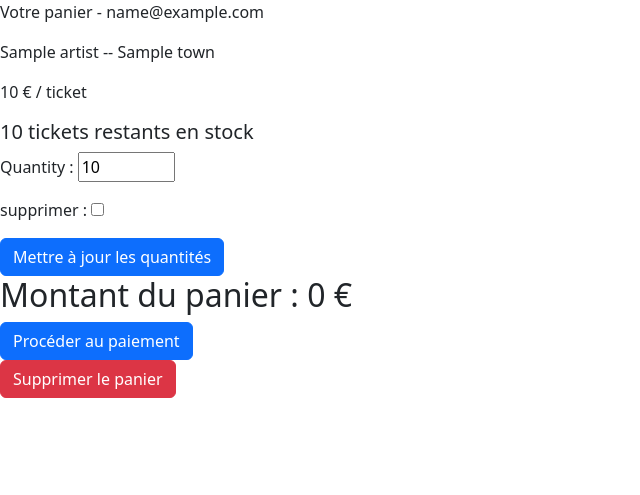
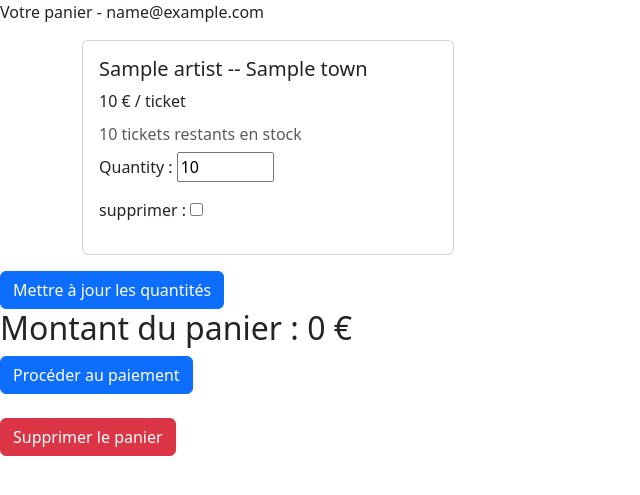
Before and after one commit to gabigab117/R-servations-de-places-de-concerts, a Django app: page /store/cart/ in a window 1280 px wide. Shown: the part 56-551 px from the top of the page, without its empty margins (0-640 px from the left). Run offline with Django 4.2, Linux system fonts and the light colour scheme; a user stored in the database is signed in; tables that the repository leaves empty hold one stand-in row (values such as "Sample post").

Commit message:
weird_things

```diff
--- a/store/templates/store/cart.html
+++ b/store/templates/store/cart.html
@@ -15,28 +15,38 @@ Form set factory
 <form method="post">
     {% csrf_token %}
     {{ forms.management_form }}
+
+    <div class="container">
+  <div class="row">
+
+    <div class="form-group">
+        <div class="col-12 col-md-6 col-lg-4">
     {% for form in forms %}
+<div class="card mb-3">
+                <div class="card-body">
 
-<div>
-    <table class="table">
 
-        <p>{{ form.instance.ticket.artist.name }} -- {{ form.instance.ticket.city.name }}</p>
-        <p>{{ form.instance.ticket.price }} € / ticket</p>
-        <h5>{{ form.instance.ticket.stock }} tickets restants en stock</h5>
+        <h5 class="card-title">{{ form.instance.ticket.artist.name }} -- {{ form.instance.ticket.city.name }}</h5>
+        <p class="card-text">{{ form.instance.ticket.price }} € / ticket</p>
+        <h6 class="card-subtitle mb-2 text-muted">{{ form.instance.ticket.stock }} tickets restants en stock</h6>
         {{ form.as_p }}
-
+                </div>
+</div>
 
     {% if form.errors %}
 {% for message in form.errors.values %}
     <h3 style="color: red;">{{ message }}</h3>
 
-    </table>
-    </div>
+
+
     {% endfor %}
 {% endif %}
 
 {% endfor %}
-
+    </div>
+  </div>
+    </div>
+    </div>
     <button type="submit" class="btn btn-primary">Mettre à jour les quantités</button>
 </form>
 
```
